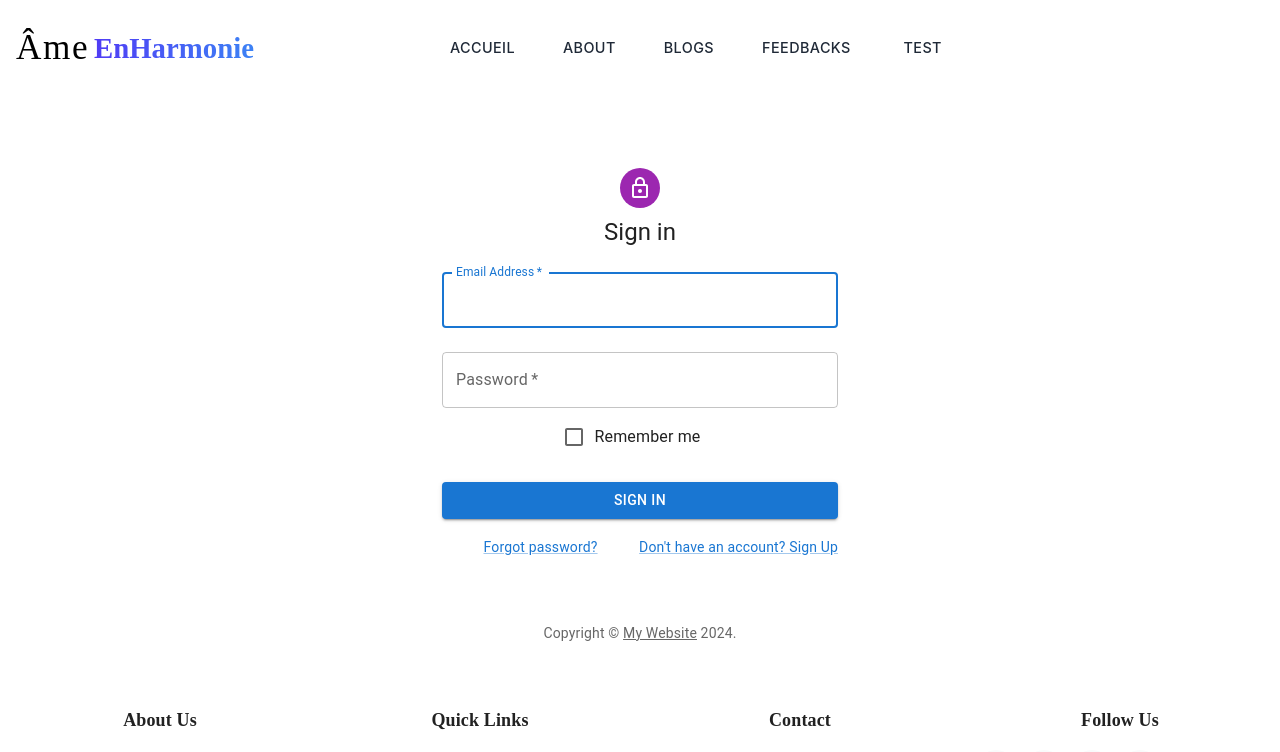
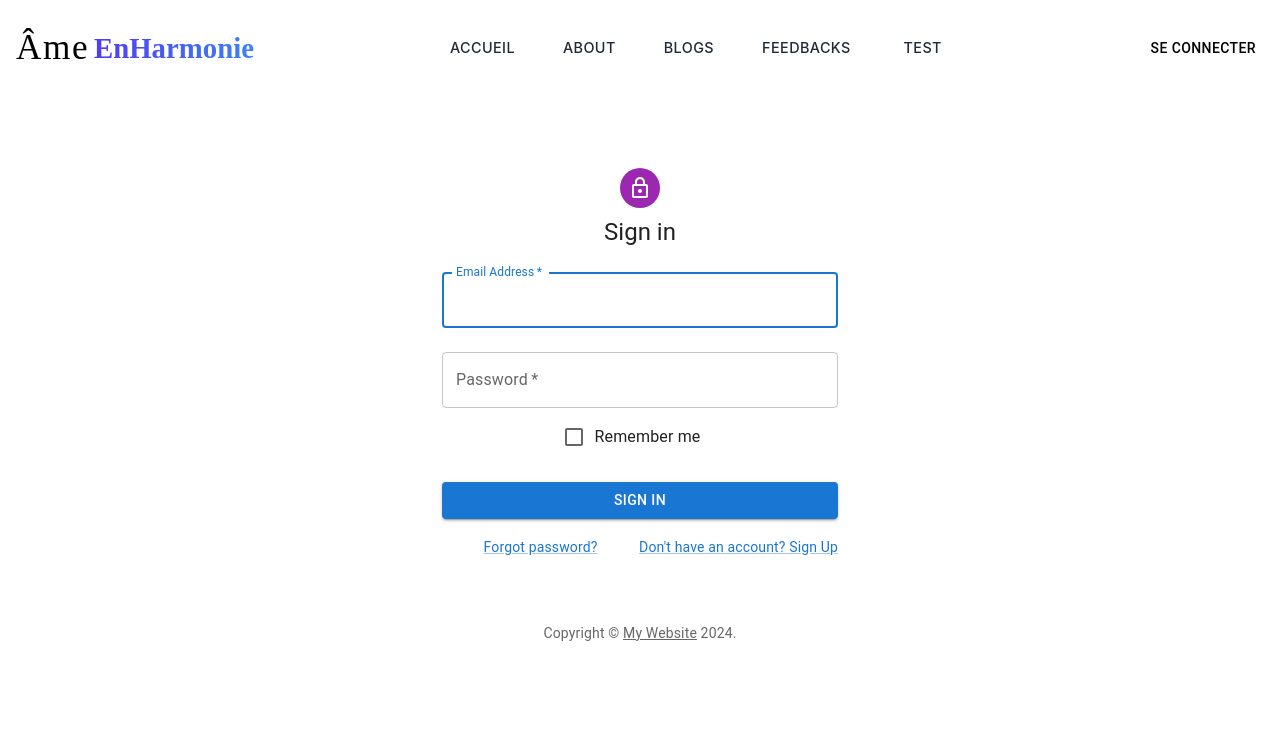
Before and after one commit to ohaddar/front_AME-EN-HARMONIE, a React (Vite) app: page /user in a window 1280 px wide. Shown: the top 752 px of the page. Built offline with nearby package versions, Linux system fonts and the light colour scheme.

Commit message:
💄 import a new font and change the menu-item link color

```diff
--- a/src/components/MenuItemLink.tsx
+++ b/src/components/MenuItemLink.tsx
@@ -6,7 +6,7 @@ import { MenuItemLinkProps } from "../types/types";
 const MenuItemLink: React.FC<MenuItemLinkProps> = ({ name, path, onClick }) => (
   <Button
     onClick={onClick}
-    sx={{ my: 2, color: "white", display: "block" }}
+    sx={{ my: 2, color: "black", display: "block" }}
     component={Link}
     to={path}
   >
--- a/src/index.css
+++ b/src/index.css
@@ -1,6 +1,4 @@
-@tailwind base;
-@tailwind components;
-@tailwind utilities;
+@import url("https://fonts.googleapis.com/css2?family=Playfair+Display:wght@400;700&display=swap");
 
 :root {
   font-family: Inter, system-ui, Avenir, Helvetica, Arial, sans-serif;
```
